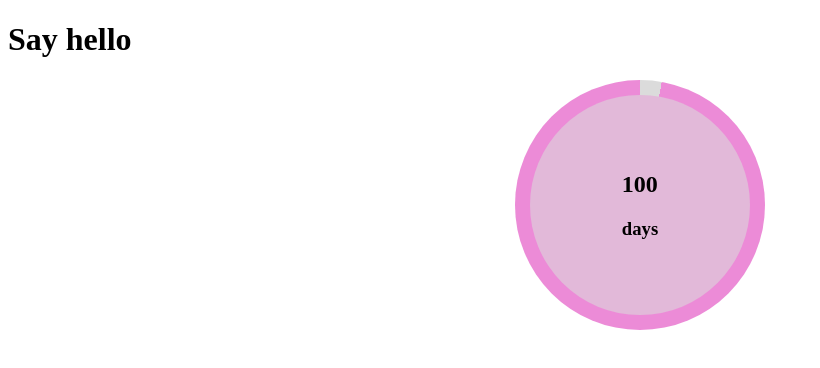
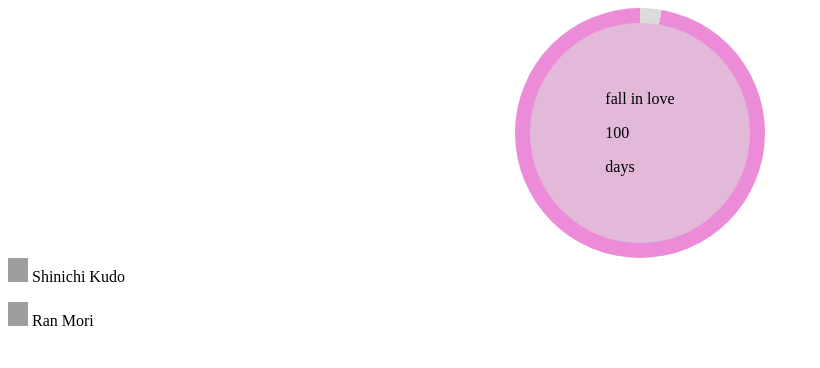
Before and after one commit to InloveFromNoobTeam/Inlove001, a plain HTML site: page xuan/index.html in a window 1280 px wide. Shown: the whole page, without its empty margins (0-820 px from the left). Drawn offline with Linux system fonts and the light colour scheme; grey boxes are pictures that could not be loaded.

Commit message:
Update index.html

```diff
--- a/xuan/index.html
+++ b/xuan/index.html
@@ -6,26 +6,36 @@
         <link rel="stylesheet" href="main.css">
     </head>
     <body>
-        <h1>Say hello</h1>
         <div class="loveday-container">
         <div class="loveday">
             <div class="loveday-content">
-                <h2>100</h2>
-                <h3>days</h3>
+                <p class="loveday-content__p">fall in love</p>
+                <p class="loveday-content__p loveday-content__p--days">100</p>
+                <p class="loveday-content__p">days</p>
             </div>
         </div>
 
         </div>
 
         <div class="lover-container">
-            <div class="lover boy">
-
+            <div class="lover-box">
+                <div class="lover-container__outer lover-container__outer--boypercent">
+                    <div class="lover-container__inner boy-ava"></div>
+                </div>
+                <div class="lover-box__name boy"><img width="20px" height="24px" src="https://icon-library.net/images/male-icon-png/male-icon-png-8.jpg"> Shinichi Kudo</div>
             </div>
 
-            <div class="lover girl">
+            <div class="heart"></div>
 
+            <div class="lover-box">
+            <div class="lover-container__outer lover-container__outer--girlpercent">
+                <div class="lover-container__inner girl-ava"></div>
+            </div>
+            <p class="lover-box__name girl"><img width="20px" height="24px" src="https://icon-library.net/images/icon-for-female/icon-for-female-4.jpg"> Ran Mori</p>
             </div>
 
+
         </div>
+
     </body>
 </html>
```
